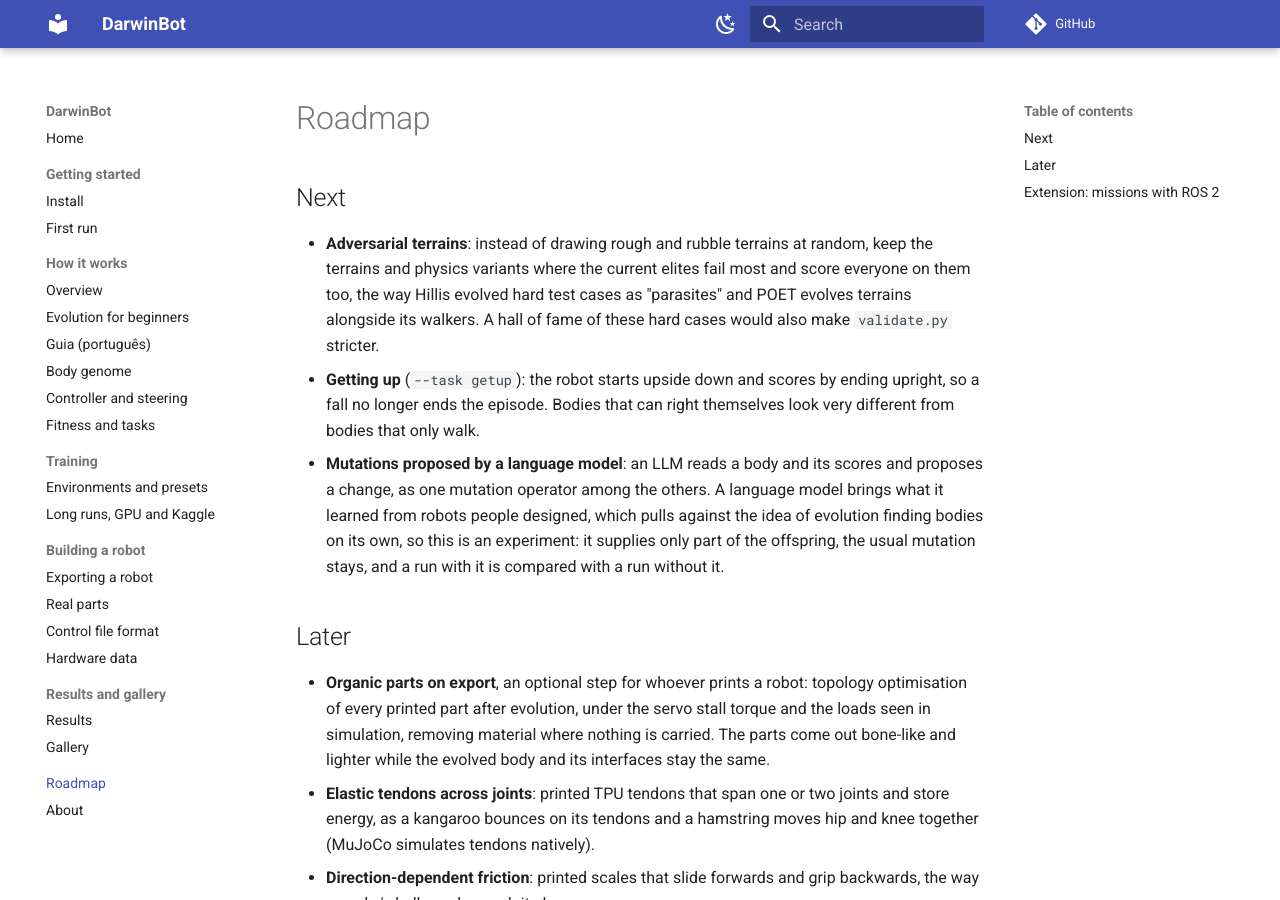
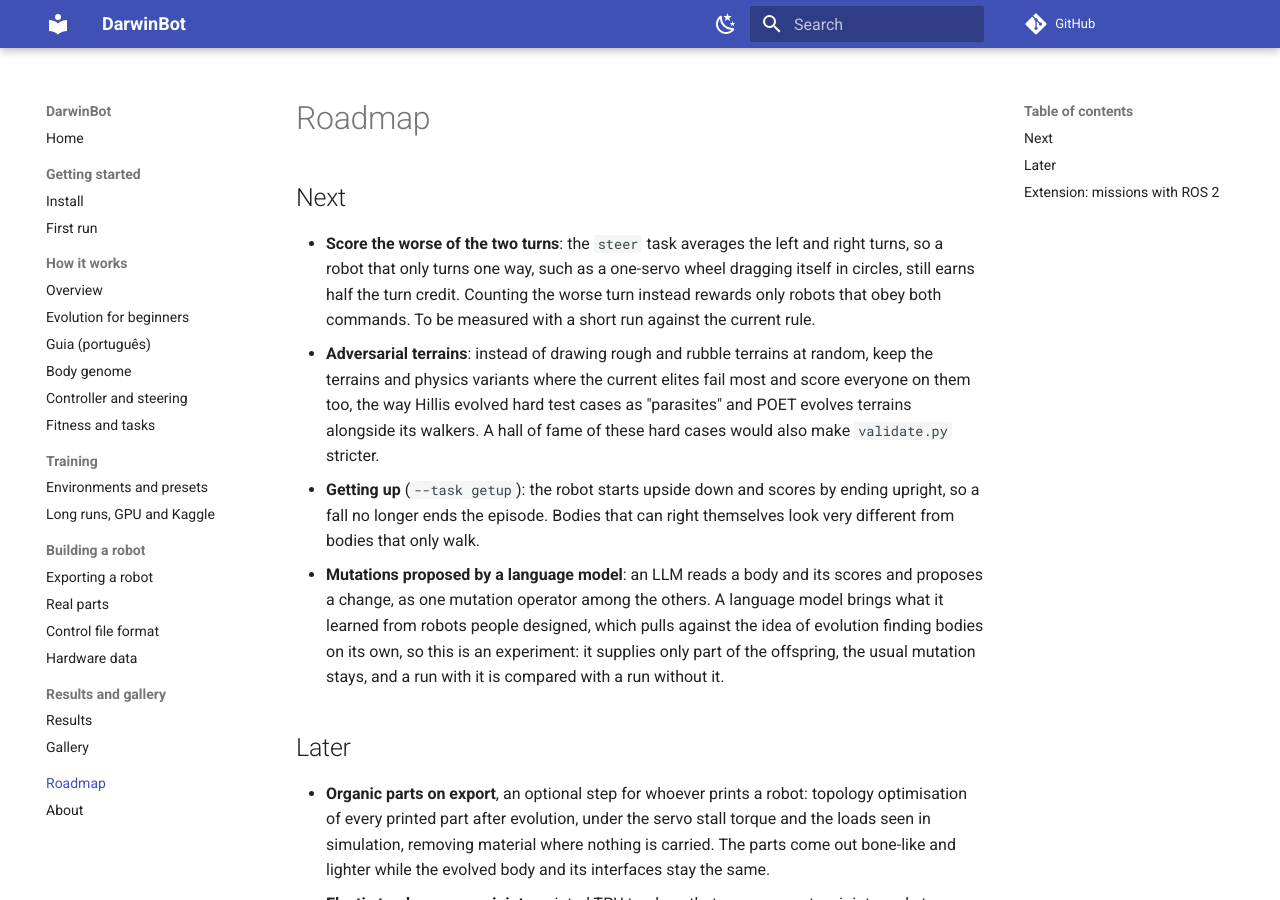
Before and after one commit to mpena2099/darwinbot, an MkDocs documentation site: the page built from docs/roadmap.md, in a window 1280 px wide and 900 px high. Built offline with MkDocs 1.6.1 and Material for MkDocs 9.7.7, drawn with Linux system fonts in a browser that asks for light colours; comment, search, counter and statistics services are not loaded.

Commit message:
Roadmap: score the worse of the two steer turns

```diff
--- a/docs/roadmap.md
+++ b/docs/roadmap.md
@@ -2,6 +2,11 @@
 
 ## Next
 
+- **Score the worse of the two turns**: the `steer` task averages the left and
+  right turns, so a robot that only turns one way, such as a one-servo wheel
+  dragging itself in circles, still earns half the turn credit. Counting the
+  worse turn instead rewards only robots that obey both commands. To be
+  measured with a short run against the current rule.
 - **Adversarial terrains**: instead of drawing rough and rubble terrains at
   random, keep the terrains and physics variants where the current elites fail
   most and score everyone on them too, the way Hillis evolved hard test cases
```
